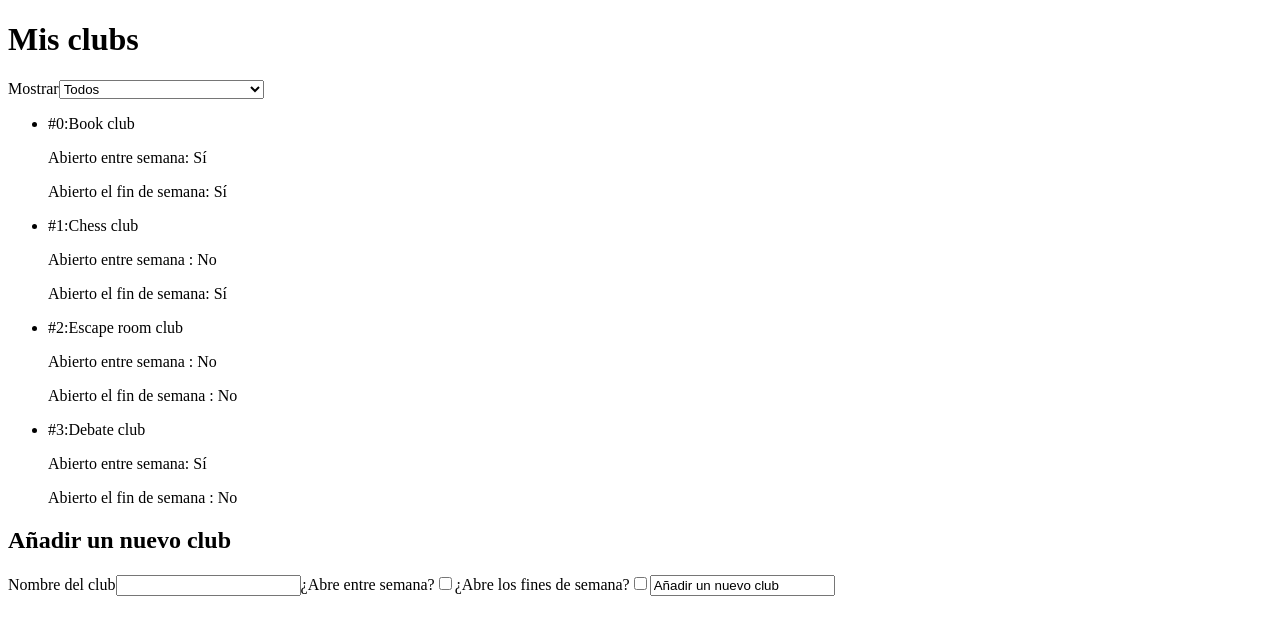
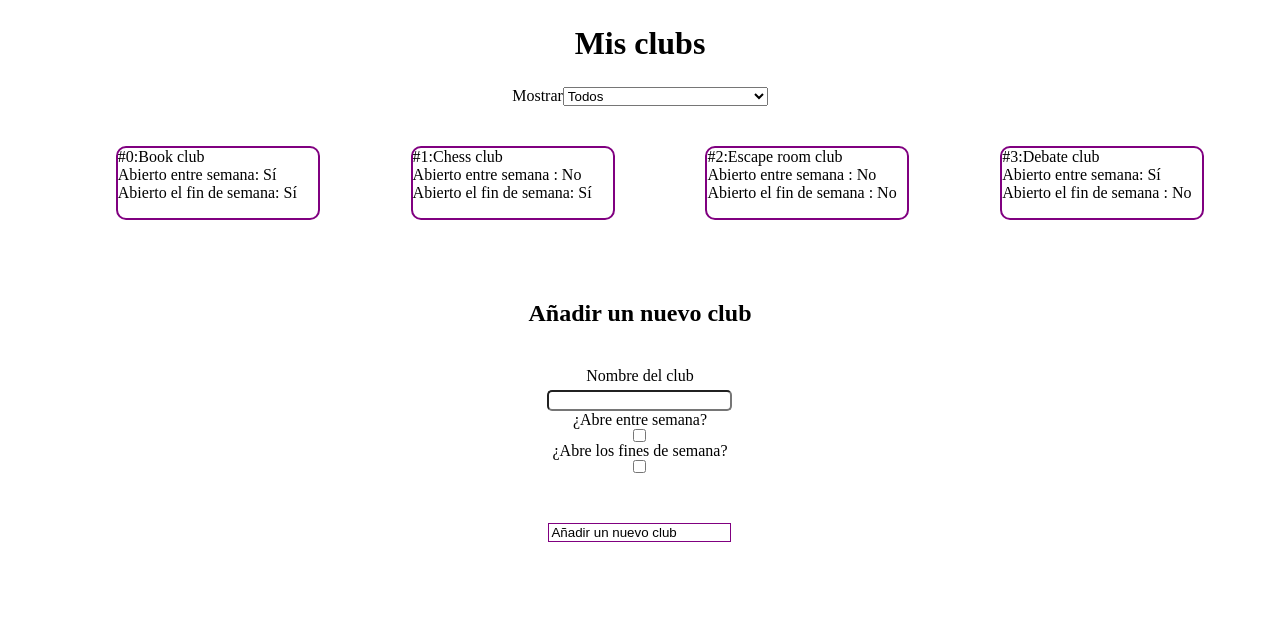
Before and after one commit to Adalab/modulo-3-evaluacion-intermedia-taniamg, a React (Create React App) app: page / in a window 1280 px wide. Shown: the top 634 px of the page. Built offline with nearby package versions, Linux system fonts and the light colour scheme.

Commit message:
upload styles

```diff
--- a/src/components/App.js
+++ b/src/components/App.js
@@ -59,7 +59,7 @@ function App() {
 
       .map((club, index) => {
         return (
-          <li key={index}>
+          <li key={index} className="club_conatiner">
             <p>
               #{index}:{club.name}
             </p>
@@ -81,9 +81,9 @@ function App() {
 
   return (
     <div>
-      <header>
-        <h1>Mis clubs</h1>
-        <form>
+      <header className="main_conatiner">
+        <h1 className="club_name">Mis clubs</h1>
+        <form className="club_search">
           <label htmlFor="search">Mostrar</label>
           <select value={filter} id="filter" onChange={handleFilter}>
             <option value="all">Todos</option>
@@ -95,11 +95,14 @@ function App() {
         </form>
       </header>
       <main>
-        <ul>{htmlClubs()}</ul>
-        <form>
-          <h2>Añadir un nuevo club</h2>
-          <label htmlFor="name">Nombre del club</label>
+        <ul className="club_container-main">{htmlClubs()}</ul>
+        <form className="new_club-container">
+          <h2 className="new_club-text">Añadir un nuevo club</h2>
+          <label className="new_club-name" htmlFor="name">
+            Nombre del club
+          </label>
           <input
+            className="new_club-input"
             type="text"
             name="name"
             id="name"
@@ -123,6 +126,7 @@ function App() {
             checked={newClub.openOnWeekdend}
           />
           <input
+            className="new_club-btn"
             type="buton"
             value="Añadir un nuevo club"
             onClick={handleSubmit}
--- a/src/styles/App.css
+++ b/src/styles/App.css
@@ -1,3 +1,55 @@
 * {
   margin: 0;
 }
+.main_conatiner {
+  list-style: none;
+  display: flex;
+  flex-direction: column;
+}
+.club_name {
+  display: flex;
+  flex-direction: row;
+  justify-content: center;
+  margin: 25px;
+}
+.club_search {
+  display: flex;
+  flex-direction: row;
+  justify-content: center;
+  margin-bottom: 40px;
+}
+.club_container-main {
+  display: flex;
+  flex-direction: row;
+  justify-content: space-evenly;
+  gap: 15px;
+  margin-bottom: 40px;
+}
+.club_conatiner {
+  width: 200px;
+  height: 70px;
+  text-decoration: none;
+  list-style: none;
+  border: 2px solid purple;
+  border-radius: 10px;
+}
+.new_club-container {
+  display: flex;
+  flex-direction: column;
+  flex-wrap: wrap;
+  align-content: center;
+  align-items: center;
+}
+.new_club-text {
+  margin: 40px;
+}
+.new_club-name {
+  margin-bottom: 5px;
+}
+.new_club-input {
+  border-radius: 5px;
+}
+.new_club-btn {
+  margin-top: 50px;
+  border: 1px solid purple;
+}
--- a/src/styles/main.scss
+++ b/src/styles/main.scss
@@ -0,0 +1 @@
+@import './App.css';
```
